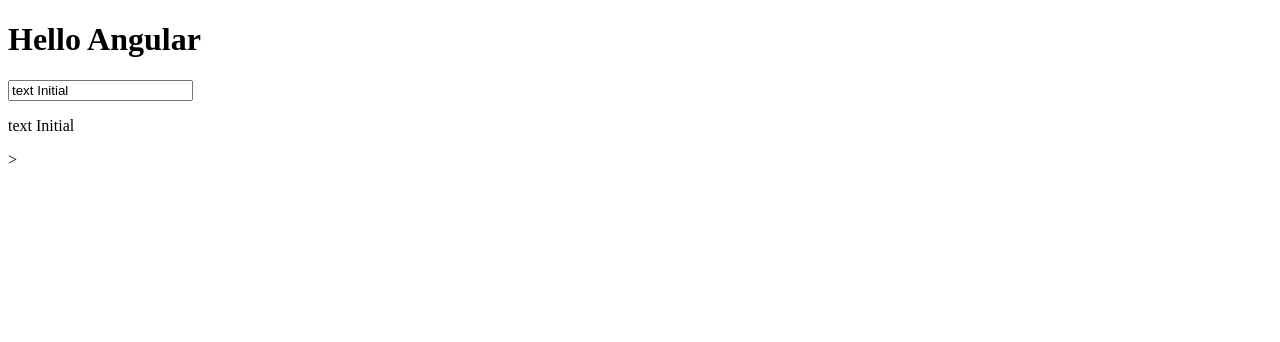
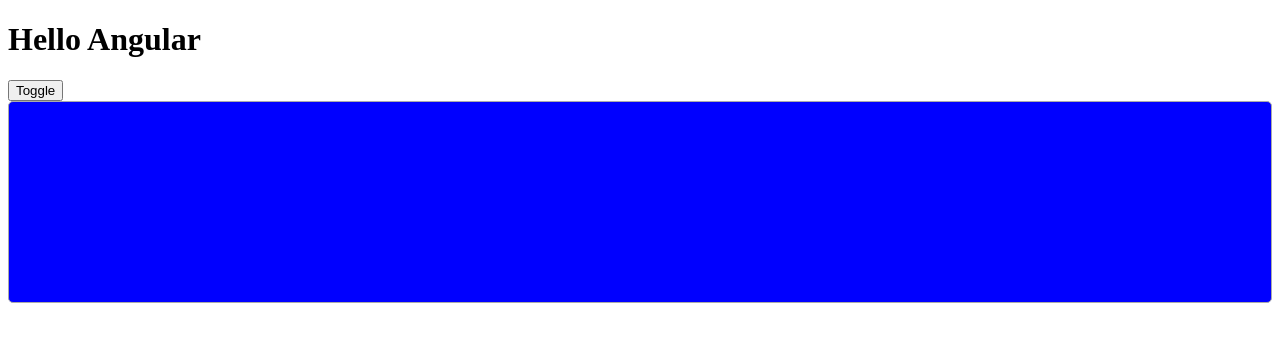
Before and after one commit to yakidan/Angular, an Angular app in the folder Angular/Practise/basics-and-syntax/angular-basics/: page / in a window 1280 px wide. Shown: the top 342 px of the page. Built offline with nearby package versions, Linux system fonts and the light colour scheme.

Commit message:
Learn ngStyle

```diff
--- a/Angular/Practise/basics-and-syntax/angular-basics/src/app/app.component.html
+++ b/Angular/Practise/basics-and-syntax/angular-basics/src/app/app.component.html
@@ -1,4 +1,12 @@
 <h1>Hello Angular</h1>
 
-<input type="text" [(ngModel)]="title">
-<p>{{title}}</p>>
+<button (click)="backgroundToggle = !backgroundToggle">
+  Toggle</button>
+<div [ngStyle]="{
+  wigth:'200px',
+  height:'200px',
+  borderRadius:'5px',
+  border:'1px solid #AAA',
+  background:backgroundToggle?'red':'blue'
+}">
+</div>
--- a/Angular/Practise/basics-and-syntax/angular-basics/src/app/app.component.ts
+++ b/Angular/Practise/basics-and-syntax/angular-basics/src/app/app.component.ts
@@ -1,4 +1,4 @@
-import { Component } from '@angular/core';
+import {Component} from '@angular/core';
 
 @Component({
   selector: 'app-root',
@@ -7,9 +7,7 @@
 })
 
 export class AppComponent {
-  title = 'text Initial'
+  backgroundToggle = false
 
-  onInput(event: any) {
-    this.title = event.target.value
-  }
+
 }
```
